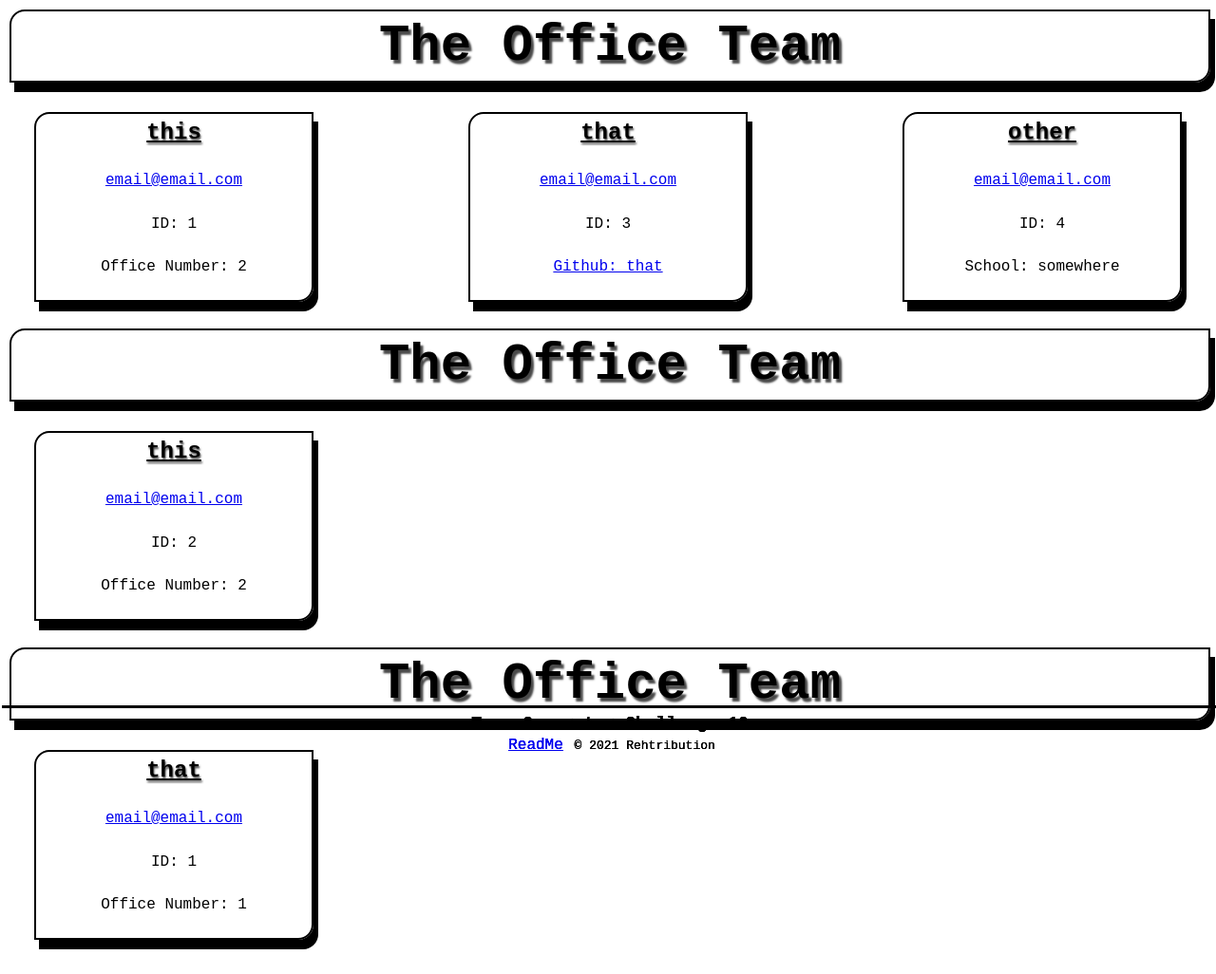
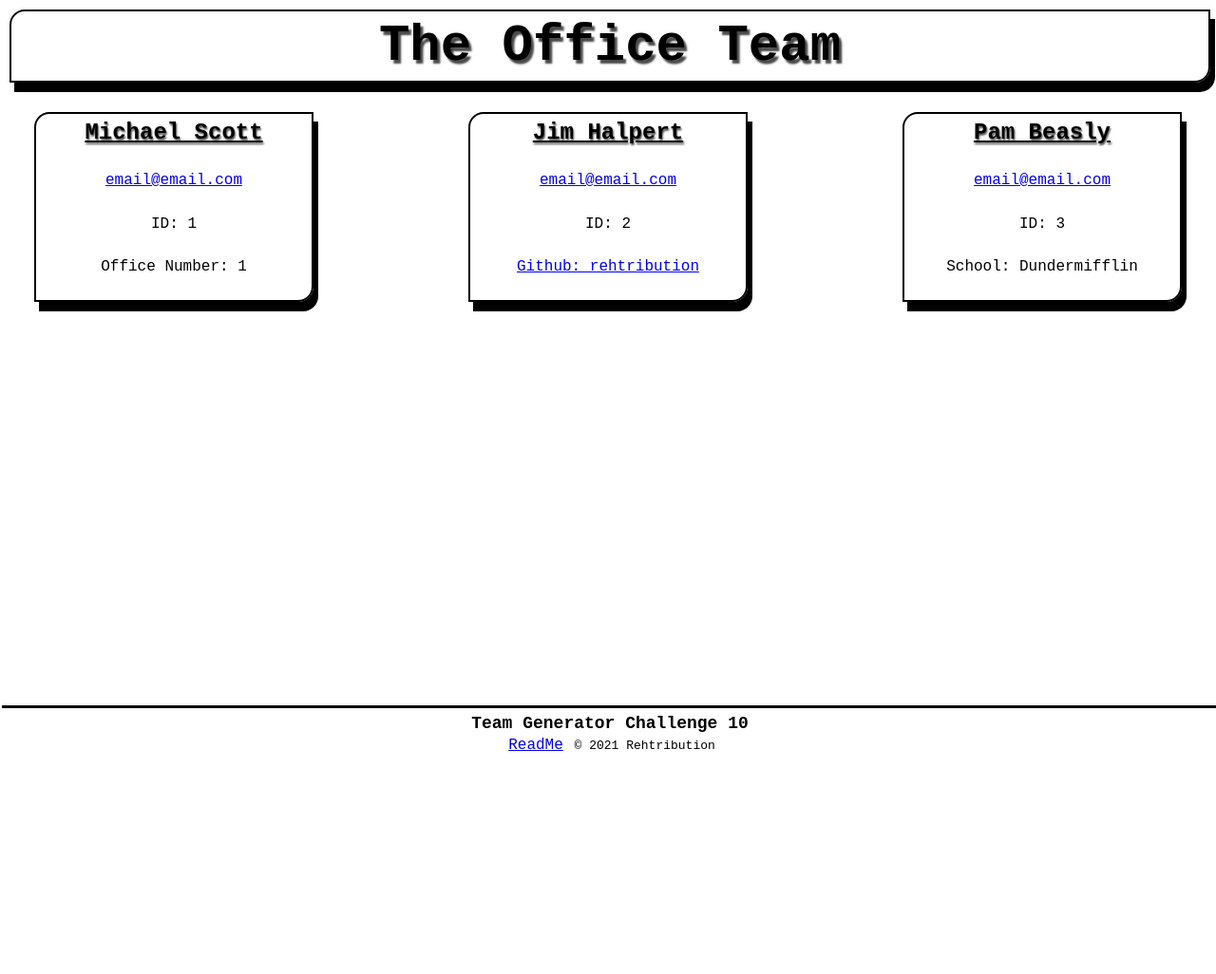
Before and after one commit to Rehtribution/10-dundermiff, a website: page team.html in a window 1280 px wide. Shown: the whole page at 95% size. After the commit the page ends 800 px from the top, so only its background shows below. Drawn offline with Linux system fonts and the light colour scheme.

Commit message:
added target blank on github line

```diff
--- a/index.js
+++ b/index.js
@@ -142,5 +142,5 @@ function addIntern() {
 //done will create the team.html file
 function done() {
     console.log(team);
-    fs.appendFile('team.html', create(team), err => err ? console.log(err) : console.log("==========HTML page created!=========="));
+    fs.writeFile('team.html', create(team), err => err ? console.log(err) : console.log("==========HTML page created!=========="));
 }
--- a/package.json
+++ b/package.json
@@ -1,6 +1,8 @@
 {
   "dependencies": {
-    "inquirer": "^8.2.0"
+    "fs": "^0.0.1-security",
+    "inquirer": "^8.2.0",
+    "regex": "^0.1.1"
   },
   "name": "10-team-profile-gen",
   "description": "<h1 align=\"center\">Team Profile Generator</h1>",
--- a/src/template.js
+++ b/src/template.js
@@ -18,7 +18,7 @@ const createTeam = (team) => {
                 <h2>${engineer.getName()}</h2>
                 <p><a href="mailto: ${engineer.getEmail()}" target="_blank">${engineer.getEmail()}</a></p>
                 <p>ID: ${engineer.getId()}</p>
-                <p><a href="https://github.com/${engineer.github}">Github: ${engineer.getGithub()}</a></p>
+                <p><a href="https://github.com/${engineer.github}" target="_blank">Github: ${engineer.getGithub()}</a></p>
             </div>
         `
     }
--- a/team.html
+++ b/team.html
@@ -19,24 +19,24 @@
         <div class="card-deck">
 
             <div class="card">
-                <h2>this</h2>
+                <h2>Michael Scott</h2>
                 <p><a href="mailto: email@email.com" target="_blank">email@email.com</a></p>
                 <p>ID: 1</p>
-                <p>Office Number: 2</p>
+                <p>Office Number: 1</p>
             </div>
 
             <div class="card">
-                <h2>that</h2>
+                <h2>Jim Halpert</h2>
                 <p><a href="mailto: email@email.com" target="_blank">email@email.com</a></p>
-                <p>ID: 3</p>
-                <p><a href="https://github.com/that">Github: that</a></p>
+                <p>ID: 2</p>
+                <p><a href="https://github.com/rehtribution" target="_blank">Github: rehtribution</a></p>
             </div>
 
             <div class="card">
-                <h2>other</h2>
+                <h2>Pam Beasly</h2>
                 <p><a href="mailto: email@email.com" target="_blank">email@email.com</a></p>
-                <p>ID: 4</p>
-                <p>School: somewhere</p>
+                <p>ID: 3</p>
+                <p>School: Dundermifflin</p>
             </div>
 
         </div>
@@ -50,79 +50,3 @@
         &copy; 2021 Rehtribution
     </footer>
     </html>
-
-    <!DOCTYPE html>
-    <html lang="en">
-    <head>
-        <meta charset="UTF-8">
-        <meta http-equiv="X-UA-Compatible" content="IE=edge">
-        <meta name="viewport" content="width=device-width, initial-scale=1.0">
-        <link rel="stylesheet" href="../src/style.css">
-        <title>TPG:Team Profile Generator</title>
-    </head>
-
-    <header>
-        <h1>The Office Team</h1>
-    </header>
-
-    <!--main content start-->
-    <body>
-        <div class="container">
-        <div class="card-deck">
-
-            <div class="card">
-                <h2>this</h2>
-                <p><a href="mailto: email@email.com" target="_blank">email@email.com</a></p>
-                <p>ID: 2</p>
-                <p>Office Number: 2</p>
-            </div>
-
-        </div>
-        </div>
-    </body>
-    <!--main content end-->
-
-    <!--footer-->
-    <footer>
-    <h4>Team Generator Challenge 10</h4><a href="README.md" target="_blank">ReadMe</a>
-        &copy; 2021 Rehtribution
-    </footer>
-    </html>
-
-    <!DOCTYPE html>
-    <html lang="en">
-    <head>
-        <meta charset="UTF-8">
-        <meta http-equiv="X-UA-Compatible" content="IE=edge">
-        <meta name="viewport" content="width=device-width, initial-scale=1.0">
-        <link rel="stylesheet" href="../src/style.css">
-        <title>TPG:Team Profile Generator</title>
-    </head>
-
-    <header>
-        <h1>The Office Team</h1>
-    </header>
-
-    <!--main content start-->
-    <body>
-        <div class="container">
-        <div class="card-deck">
-
-            <div class="card">
-                <h2>that</h2>
-                <p><a href="mailto: email@email.com" target="_blank">email@email.com</a></p>
-                <p>ID: 1</p>
-                <p>Office Number: 1</p>
-            </div>
-
-        </div>
-        </div>
-    </body>
-    <!--main content end-->
-
-    <!--footer-->
-    <footer>
-    <h4>Team Generator Challenge 10</h4><a href="README.md" target="_blank">ReadMe</a>
-        &copy; 2021 Rehtribution
-    </footer>
-    </html>
```
Also changed, not shown: 1 other file.
